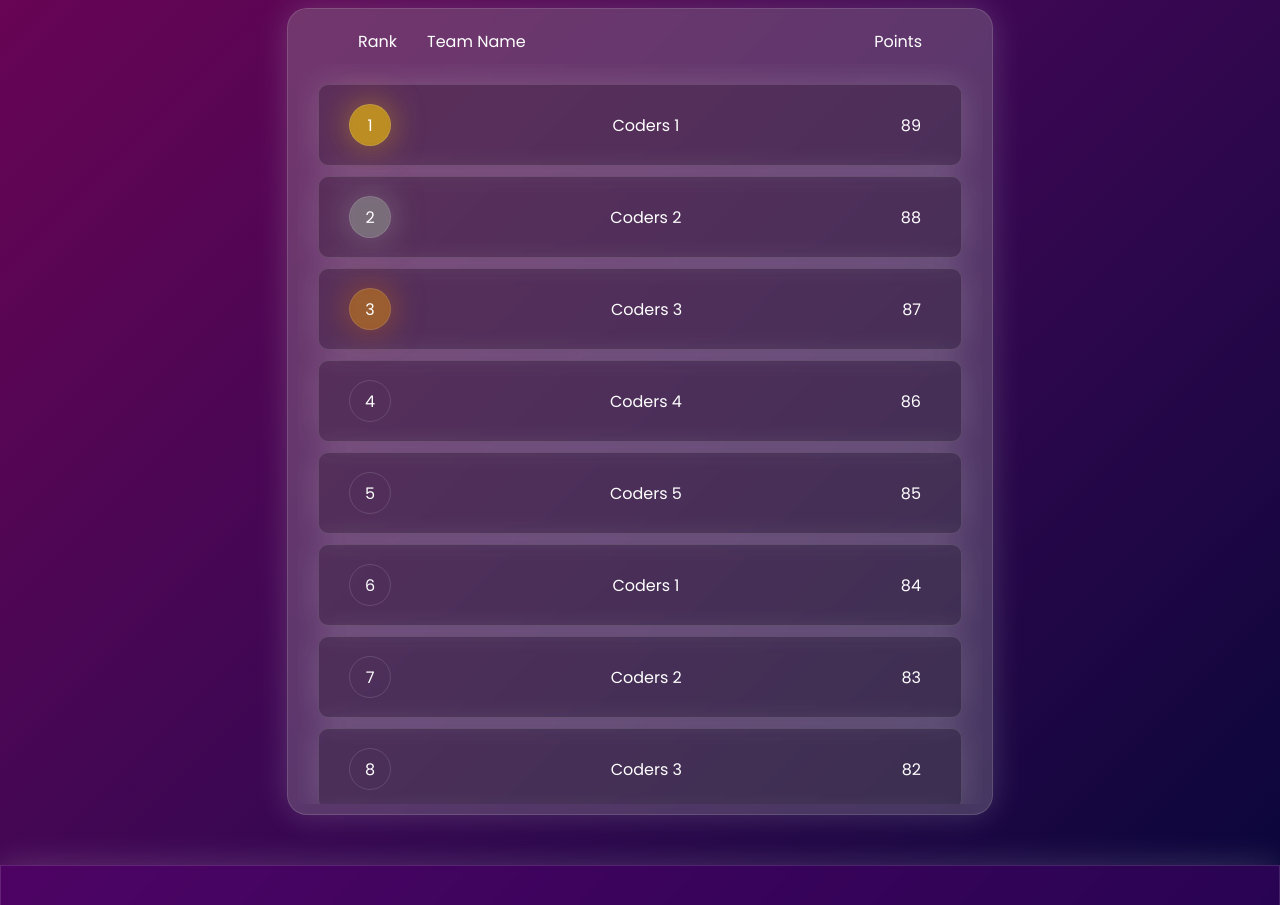
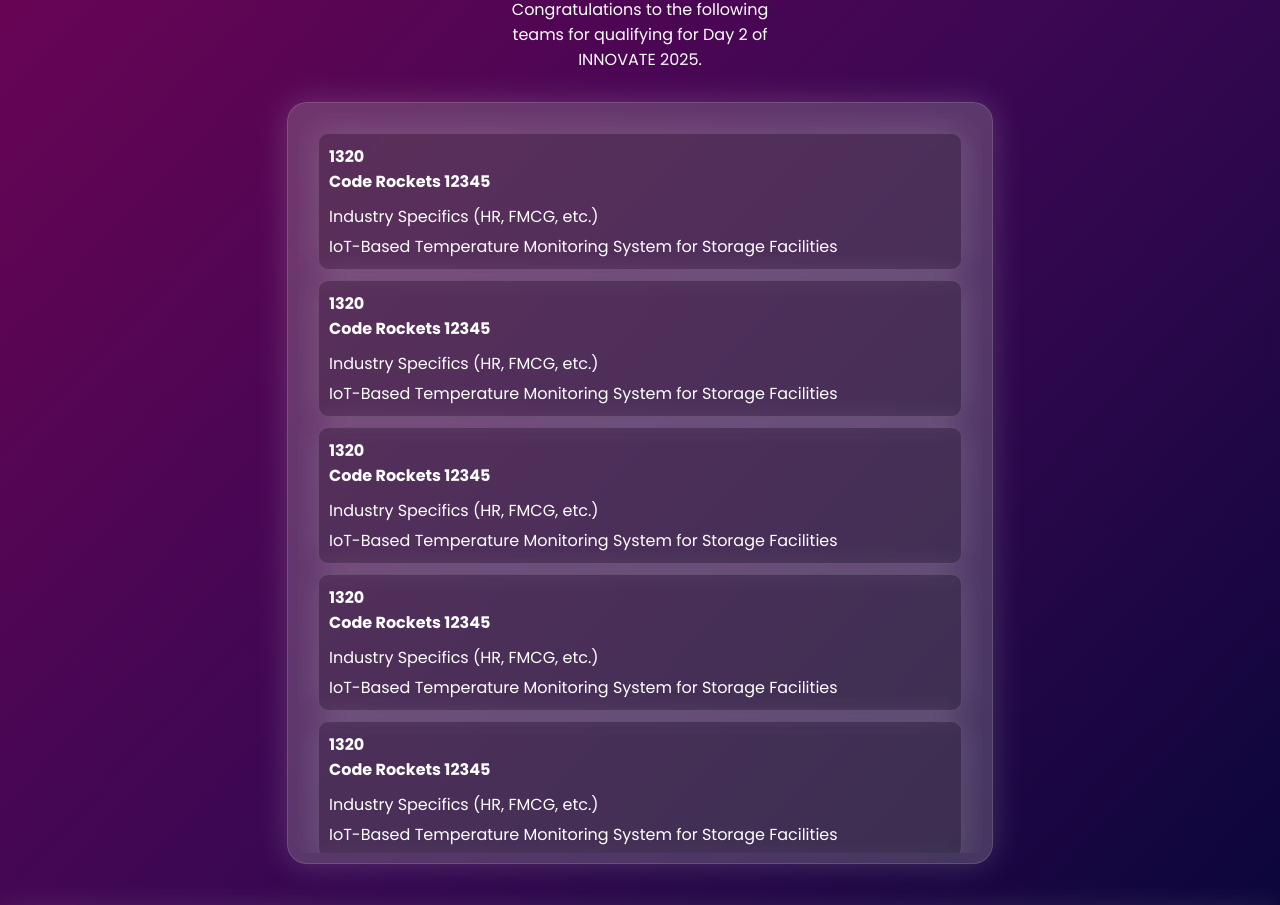
Before and after one commit to vishnurchityala/INNOVATE-2025, a plain HTML site: page leaderboard.html in a window 1280 px wide. Shown: the part 231-1136 px from the top of the page. Drawn offline with Linux system fonts and the light colour scheme; a web font is replaced by a local one.

Commit message:
Leaderboard changed

```diff
--- a/leaderboard.html
+++ b/leaderboard.html
@@ -1,12 +1,15 @@
 <!DOCTYPE html>
 <html lang="en">
+
 <head>
     <meta charset="UTF-8">
     <meta name="viewport" content="width=device-width, initial-scale=1.0">
     <title>Leaderboard - INNOVATE 2025</title>
     <link rel="stylesheet" href="style.css">
     <link rel="shortcut icon" href="./img/ALT-logo.png" type="image/x-icon">
+
 </head>
+
 <body>
     <div class="container">
         <div class="navbar">
@@ -25,228 +28,77 @@
             </div>
         </div>
 
-        <div class="text text-leaderboard">
-            LEADERBOARD  INNOVATE 2025
+        <div class="text text-leaderboard" style="margin-bottom: 8px;">
+            Qualified Teams
+        </div>
+        <div style="display: flex;align-items: center;justify-content: center;width: 100%;margin-bottom: 30px;">
+            <div class="" style="font-family: 'Poppins', serif;max-width: 300px;text-align: center;font-size: 16px;">
+                Congratulations to the following teams for qualifying for Day 2 of INNOVATE 2025.
+            </div>
         </div>
         <div class="leaderboard-box">
-            <div class="header">
-                <div class="first">
-                    <div class="header-rank">Rank</div>
-                    <div>Team Name</div>
-                </div>
-                <div class="points">Points</div>
-            </div>
-            <!-- <div class="cards">
+            <div class="cards">
                 <div class="card">
-                    <div class="first">
-                        <div class="rank rank-first">1</div>
-                        <div class="team-name">Team Name a;lksdjf</div>
-                    </div>
-                    <div class="points">Points</div>
+                    <div style="font-weight: bold;">1320</div>
+                    <div style="font-weight: bold;">Code Rockets 12345</div>
+                    <div style="margin-top: 10px;margin-bottom: 5px;">Industry Specifics (HR, FMCG, etc.)</div>
+                    <div style="">IoT-Based Temperature Monitoring System for Storage Facilities</div>
                 </div>
                 <div class="card">
-                    <div class="first">
-                        <div class="rank rank-second">2</div>
-                        <div>Team Name</div>
-                    </div>
-                    <div class="points">Points</div>
+                    <div style="font-weight: bold;">1320</div>
+                    <div style="font-weight: bold;">Code Rockets 12345</div>
+                    <div style="margin-top: 10px;margin-bottom: 5px;">Industry Specifics (HR, FMCG, etc.)</div>
+                    <div style="">IoT-Based Temperature Monitoring System for Storage Facilities</div>
                 </div>
                 <div class="card">
-                    <div class="first">
-                        <div class="rank rank-third">3</div>
-                        <div>Team Name</div>
-                    </div>
-                    <div class="points">Points</div>
+                    <div style="font-weight: bold;">1320</div>
+                    <div style="font-weight: bold;">Code Rockets 12345</div>
+                    <div style="margin-top: 10px;margin-bottom: 5px;">Industry Specifics (HR, FMCG, etc.)</div>
+                    <div style="">IoT-Based Temperature Monitoring System for Storage Facilities</div>
                 </div>
                 <div class="card">
-                    <div class="first">
-                        <div class="rank">4</div>
-                        <div>Team Name</div>
-                    </div>
-                    <div class="points">Points</div>
+                    <div style="font-weight: bold;">1320</div>
+                    <div style="font-weight: bold;">Code Rockets 12345</div>
+                    <div style="margin-top: 10px;margin-bottom: 5px;">Industry Specifics (HR, FMCG, etc.)</div>
+                    <div style="">IoT-Based Temperature Monitoring System for Storage Facilities</div>
                 </div>
                 <div class="card">
-                    <div class="first">
-                        <div class="rank">5</div>
-                        <div>Team Name</div>
-                    </div>
-                    <div class="points">Points</div>
+                    <div style="font-weight: bold;">1320</div>
+                    <div style="font-weight: bold;">Code Rockets 12345</div>
+                    <div style="margin-top: 10px;margin-bottom: 5px;">Industry Specifics (HR, FMCG, etc.)</div>
+                    <div style="">IoT-Based Temperature Monitoring System for Storage Facilities</div>
                 </div>
                 <div class="card">
-                    <div class="first">
-                        <div class="rank">6</div>
-                        <div>Team Name</div>
-                    </div>
-                    <div class="points">Points</div>
+                    <div style="font-weight: bold;">1320</div>
+                    <div style="font-weight: bold;">Code Rockets 12345</div>
+                    <div style="margin-top: 10px;margin-bottom: 5px;">Industry Specifics (HR, FMCG, etc.)</div>
+                    <div style="">IoT-Based Temperature Monitoring System for Storage Facilities</div>
                 </div>
                 <div class="card">
-                    <div class="first">
-                        <div class="rank">7</div>
-                        <div>Team Name</div>
-                    </div>
-                    <div class="points">Points</div>
+                    <div style="font-weight: bold;">1320</div>
+                    <div style="font-weight: bold;">Code Rockets 12345</div>
+                    <div style="margin-top: 10px;margin-bottom: 5px;">Industry Specifics (HR, FMCG, etc.)</div>
+                    <div style="">IoT-Based Temperature Monitoring System for Storage Facilities</div>
                 </div>
                 <div class="card">
-                    <div class="first">
-                        <div class="rank">8</div>
-                        <div>Team Name</div>
-                    </div>
-                    <div class="points">Points</div>
+                    <div style="font-weight: bold;">1320</div>
+                    <div style="font-weight: bold;">Code Rockets 12345</div>
+                    <div style="margin-top: 10px;margin-bottom: 5px;">Industry Specifics (HR, FMCG, etc.)</div>
+                    <div style="">IoT-Based Temperature Monitoring System for Storage Facilities</div>
                 </div>
                 <div class="card">
-                    <div class="first">
-                        <div class="rank">9</div>
-                        <div>Team Name</div>
-                    </div>
-                    <div class="points">Points</div>
+                    <div style="font-weight: bold;">1320</div>
+                    <div style="font-weight: bold;">Code Rockets 12345</div>
+                    <div style="margin-top: 10px;margin-bottom: 5px;">Industry Specifics (HR, FMCG, etc.)</div>
+                    <div style="">IoT-Based Temperature Monitoring System for Storage Facilities</div>
                 </div>
                 <div class="card">
-                    <div class="first">
-                        <div class="rank">10</div>
-                        <div>Team Name</div>
-                    </div>
-                    <div class="points">Points</div>
+                    <div style="font-weight: bold;">1320</div>
+                    <div style="font-weight: bold;">Code Rockets 12345</div>
+                    <div style="margin-top: 10px;margin-bottom: 5px;">Industry Specifics (HR, FMCG, etc.)</div>
+                    <div style="">IoT-Based Temperature Monitoring System for Storage Facilities</div>
                 </div>
-                <div class="card">
-                    <div class="first">
-                        <div class="rank">11</div>
-                        <div>Team Name</div>
-                    </div>
-                    <div class="points">Points</div>
-                </div>
-                <div class="card">
-                    <div class="first">
-                        <div class="rank">12</div>
-                        <div>Team Name</div>
-                    </div>
-                    <div class="points">Points</div>
-                </div>
-
-            </div> -->
-
-<div class="cards">
-
-    <div class="card">
-        <div class="rank rank-first">1</div>
-        <div class="team-name">Coders 1</div>
-        <div class="points">89</div>
-    </div>
-
-    <div class="card">
-        <div class="rank rank-second">2</div>
-        <div class="team-name">Coders 2</div>
-        <div class="points">88</div>
-    </div>
-
-    <div class="card">
-        <div class="rank rank-third">3</div>
-        <div class="team-name">Coders 3</div>
-        <div class="points">87</div>
-    </div>
-
-    <div class="card">
-        <div class="rank ">4</div>
-        <div class="team-name">Coders 4</div>
-        <div class="points">86</div>
-    </div>
-
-    <div class="card">
-        <div class="rank ">5</div>
-        <div class="team-name">Coders 5</div>
-        <div class="points">85</div>
-    </div>
-
-    <div class="card">
-        <div class="rank ">6</div>
-        <div class="team-name">Coders 1</div>
-        <div class="points">84</div>
-    </div>
-
-    <div class="card">
-        <div class="rank ">7</div>
-        <div class="team-name">Coders 2</div>
-        <div class="points">83</div>
-    </div>
-
-    <div class="card">
-        <div class="rank ">8</div>
-        <div class="team-name">Coders 3</div>
-        <div class="points">82</div>
-    </div>
-
-    <div class="card">
-        <div class="rank ">9</div>
-        <div class="team-name">Coders 4</div>
-        <div class="points">81</div>
-    </div>
-
-    <div class="card">
-        <div class="rank ">10</div>
-        <div class="team-name">Coders 5</div>
-        <div class="points">80</div>
-    </div>
-
-    <div class="card">
-        <div class="rank ">11</div>
-        <div class="team-name">Coders 1</div>
-        <div class="points">79</div>
-    </div>
-
-    <div class="card">
-        <div class="rank ">12</div>
-        <div class="team-name">Coders 2</div>
-        <div class="points">78</div>
-    </div>
-
-    <div class="card">
-        <div class="rank ">13</div>
-        <div class="team-name">Coders 3</div>
-        <div class="points">77</div>
-    </div>
-
-    <div class="card">
-        <div class="rank ">14</div>
-        <div class="team-name">Coders 4</div>
-        <div class="points">76</div>
-    </div>
-
-    <div class="card">
-        <div class="rank ">15</div>
-        <div class="team-name">Coders 5</div>
-        <div class="points">75</div>
-    </div>
-
-    <div class="card">
-        <div class="rank ">16</div>
-        <div class="team-name">Coders 1</div>
-        <div class="points">74</div>
-    </div>
-
-    <div class="card">
-        <div class="rank ">17</div>
-        <div class="team-name">Coders 2</div>
-        <div class="points">73</div>
-    </div>
-
-    <div class="card">
-        <div class="rank ">18</div>
-        <div class="team-name">Coders 3</div>
-        <div class="points">72</div>
-    </div>
-
-    <div class="card">
-        <div class="rank ">19</div>
-        <div class="team-name">Coders 4</div>
-        <div class="points">71</div>
-    </div>
-
-    <div class="card">
-        <div class="rank ">20</div>
-        <div class="team-name">Coders 5</div>
-        <div class="points">70</div>
-    </div>
-
-</div>
+            </div>
 
         </div>
 
@@ -308,4 +160,5 @@
     window.addEventListener('resize', adjustHTML);
     adjustHTML();
 </script>
+
 </html>
--- a/style.css
+++ b/style.css
@@ -243,6 +243,7 @@ footer p{
     display: flex;
     align-items: center;
     justify-content: space-between;
+
 }
 
 .cards{
@@ -256,7 +257,6 @@ footer p{
 }
 
 .card{
-    display: flex;
     justify-content: space-between;
     gap: 20px;
     align-items: center;
@@ -266,7 +266,7 @@ footer p{
     border-radius: 20px;
     border-radius: 10px;
     min-width: 80%;
-    min-height: 60px;
+
     padding: 10px;
 }
 
@@ -398,6 +398,10 @@ hr {
         max-width: 90vw;
     }
 
+    .card{
+        font-size: small;
+    }
+
     .cards{
         padding: 0;
     }
@@ -409,6 +413,10 @@ hr {
 
     .header-rank{
         margin: 0;
+    }
+
+    .header{
+        font-size: small;
     }
 
     .points{
```
Also changed, not shown: index.html (+3 -3 lines), output_body.html (deleted, +0 -124 lines), 2 other files.
